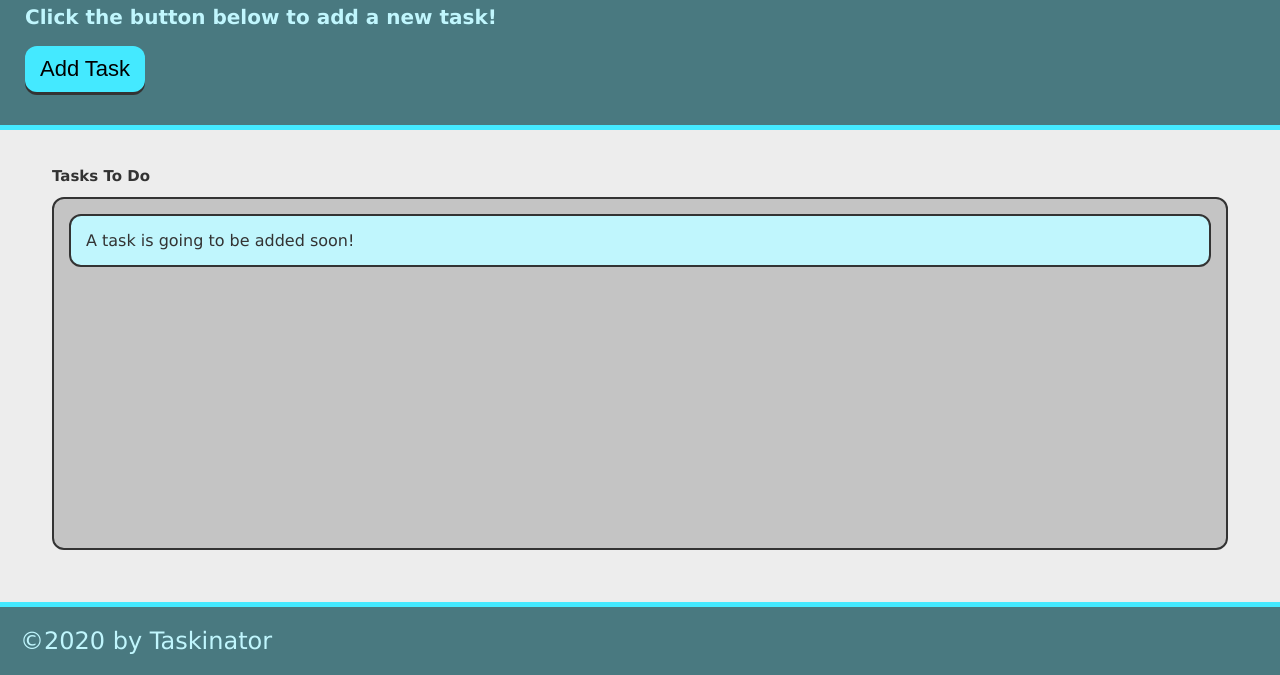
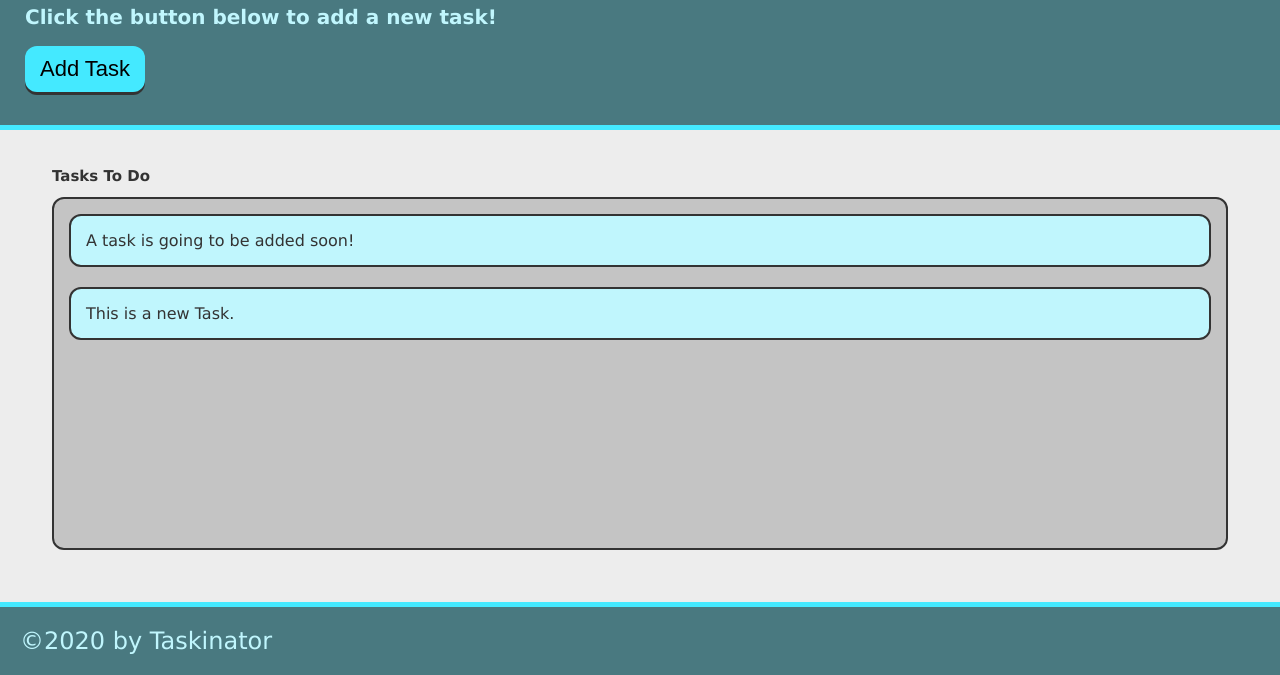
Before and after one commit to CrisGraciano/taskinator, a plain HTML site: page index.html in a window 1280 px wide. Both pictures are taken after a click on the button "Add Task". Shown: the part 125-800 px from the top of the page. Drawn offline with Linux system fonts and the light colour scheme.

Commit message:
add ability to add task

```diff
--- a/assets/js/script.js
+++ b/assets/js/script.js
@@ -1 +1,11 @@
 var buttonEl = document.querySelector("#save-task");
+var tasksToDoEl =document.querySelector("#tasks-to-do");
+
+var createTaskHandler = function() {
+    var listItemEl = document.createElement("li");
+    listItemEl.className = "task-item";
+    listItemEl.textContent = "This is a new Task.";
+    tasksToDoEl.appendChild(listItemEl);
+}
+
+buttonEl.addEventListener("click" , createTaskHandler);
--- a/index.html
+++ b/index.html
@@ -22,7 +22,7 @@
     <main class="page-content">
         <section class="task-list-wrapper">
             <h2 class="list-title>">Tasks To Do</h2>
-            <ul class="task-list">
+            <ul id="tasks-to-do" class="task-list">
                 <li class="task-item">A task is going to be added soon!</li>
             </ul>
         </section>
```
